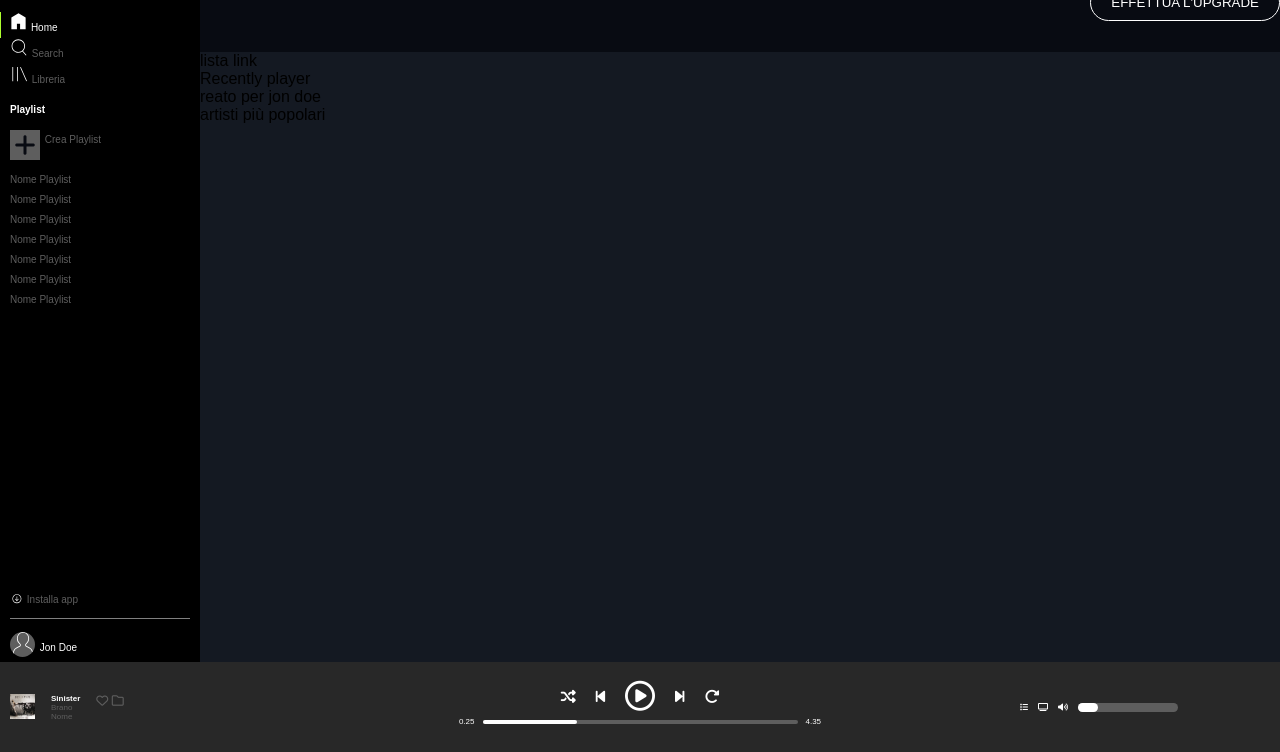
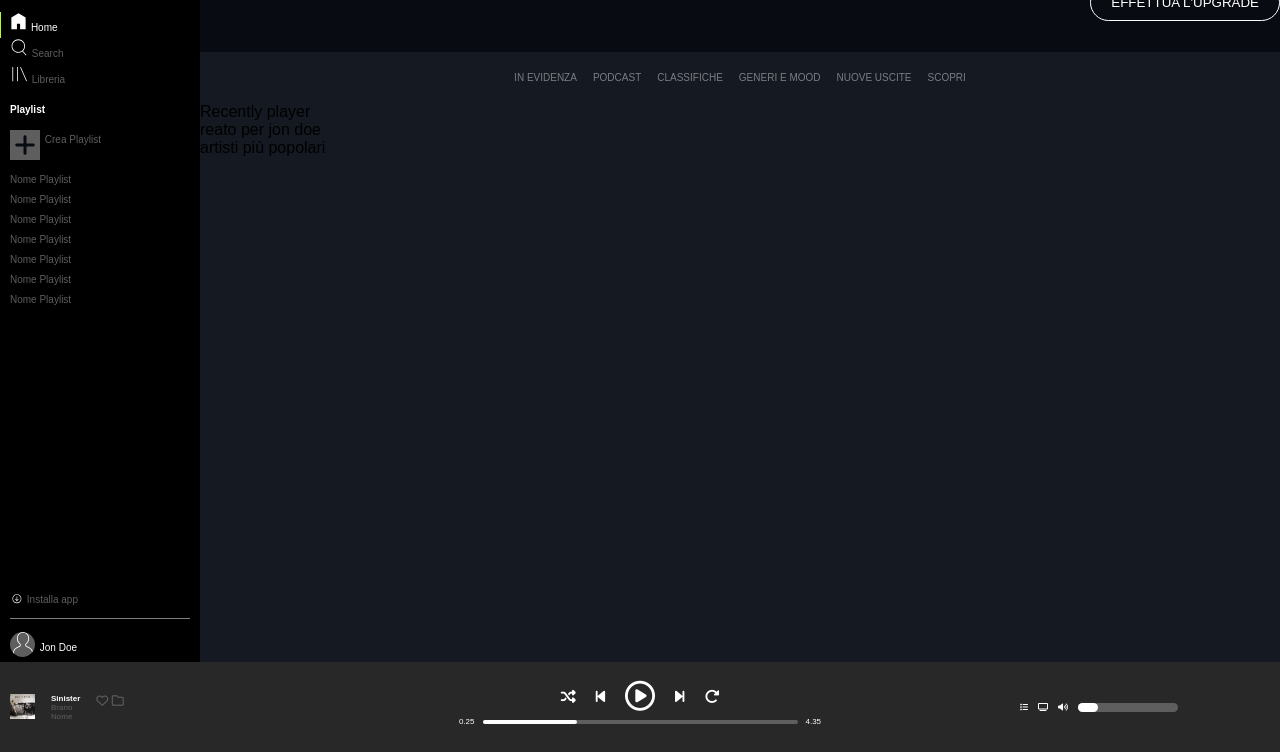
Before and after one commit to Federica-Gallucci/html-css-spotifyweb, a plain HTML site: page index.html in a window 1280 px wide. Shown: the part 48-800 px from the top of the page. Drawn offline with Linux system fonts and the light colour scheme.

Commit message:
add link section

```diff
--- a/css/style.css
+++ b/css/style.css
@@ -266,6 +266,21 @@ ul {
   padding: 10px 20px;
 }
 
+#main-content #content .link-list {
+  display: flex;
+  justify-content: center;
+  color: #7b7d82;
+  font-size: 10px;
+
+  gap: 1rem;
+  padding: 20px 40px;
+  flex-wrap: wrap;
+}
+
+#main-content #content .link-list .link-top:hover {
+  color: white;
+}
+
 /* # PLAYER */
 
 #player {
--- a/index.html
+++ b/index.html
@@ -122,7 +122,17 @@
             <button class="button-upgrade">EFFETTUA L'UPGRADE</button>
           </header>
           <div id="content">
-            <section>lista link</section>
+            <nav class="link-list">
+              <div class="link-top">
+                IN EVIDENZA
+                <div class="link-list-line"></div>
+              </div>
+              <div class="link-top">PODCAST</div>
+              <div class="link-top">CLASSIFICHE</div>
+              <div class="link-top">GENERI E MOOD</div>
+              <div class="link-top">NUOVE USCITE</div>
+              <div class="link-top">SCOPRI</div>
+            </nav>
             <section>Recently player</section>
             <section>reato per jon doe</section>
             <section>artisti più popolari</section>
```
